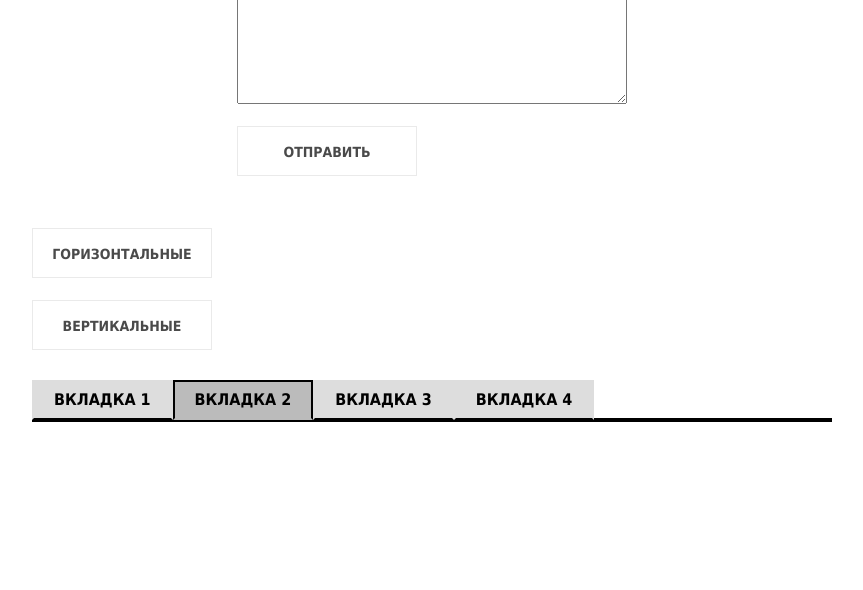
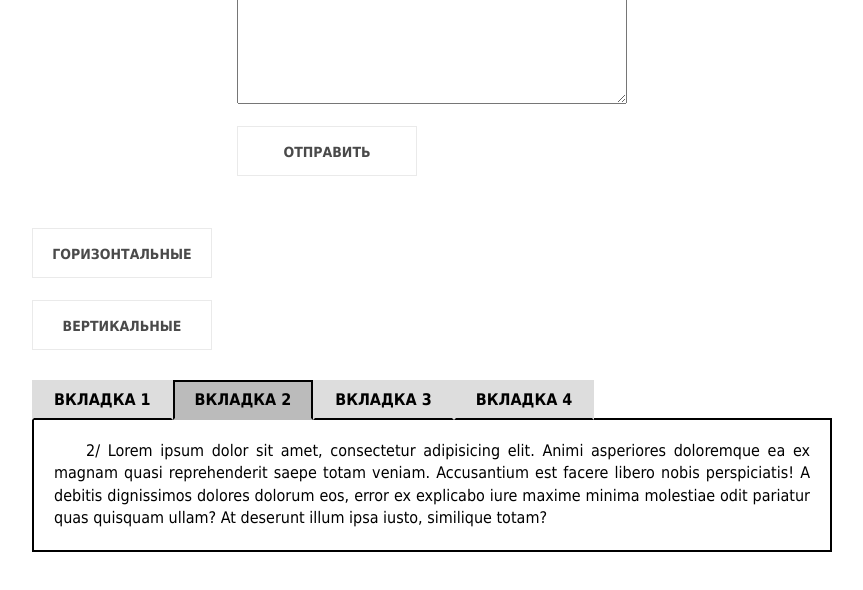
Before and after one commit to gmc24/JS-Pro, a plain HTML site: page lesson-4/дз/hw4.html in a window 1280 px wide. Both pictures are taken after a click on the element "ВКЛАДКА 2". Shown: the part 437-1027 px from the top of the page, without its empty margins (208-1071 px from the left). Drawn offline with nearby package versions, Linux system fonts and the light colour scheme.

Commit message:
горизонтальные вкладки готовы

```diff
--- a/lesson-4/дз/hw4.html
+++ b/lesson-4/дз/hw4.html
@@ -293,8 +293,8 @@
             tabs.removeClass('active');
             panels.removeClass('active');
             $(this).addClass('active');
-//            panels.index(this).addClass('active');
-            console.log(index(this));
+            panels.eq($(this).index()).addClass('active');
+//            console.log($(this).index());
         });
     });
 </script>
```
